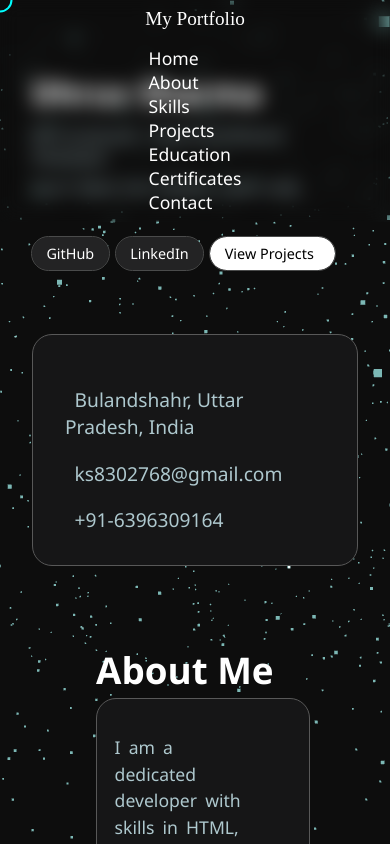
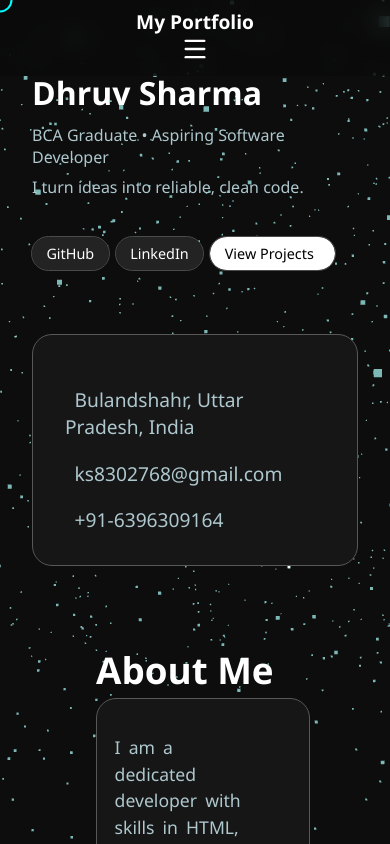
Before and after one commit to Dhruv-Learning/Portfolio_In_React, a React (Vite) app: page / in a window 390 px wide. Shown: the top 844 px of the page. Built offline with nearby package versions, Linux system fonts and the light colour scheme.

Commit message:
make navbar reponsive

```diff
--- a/package.json
+++ b/package.json
@@ -12,6 +12,7 @@
   "dependencies": {
     "@react-three/drei": "^10.7.6",
     "@react-three/fiber": "^9.3.0",
+    "lucide-react": "^0.544.0",
     "react": "^19.1.1",
     "react-dom": "^19.1.1",
     "react-icons": "^5.5.0",
--- a/src/components/Header.jsx
+++ b/src/components/Header.jsx
@@ -1,10 +1,15 @@
-import React from "react";
+import React, { useState } from "react";
+import { Menu, X } from "lucide-react"; // icons for open/close
 
 function Header() {
+  const [menuOpen, setMenuOpen] = useState(false);
+
   return (
-    <header>
+    <header className="header">
       <div className="logo">My Portfolio</div>
-      <ul>
+
+      {/* Desktop Menu */}
+      <ul className={`nav-links ${menuOpen ? "open" : ""}`}>
         <li><a href="#intro">Home</a></li>
         <li><a href="#about">About</a></li>
         <li><a href="#skills">Skills</a></li>
@@ -13,6 +18,11 @@ function Header() {
         <li><a href="#certificates">Certificates</a></li>
         <li><a href="#contact">Contact</a></li>
       </ul>
+
+      {/* Hamburger Icon */}
+      <div className="menu-icon" onClick={() => setMenuOpen(!menuOpen)}>
+        {menuOpen ? <X size={28} /> : <Menu size={28} />}
+      </div>
     </header>
   );
 }
--- a/src/components/Projects.jsx
+++ b/src/components/Projects.jsx
@@ -9,7 +9,7 @@ function Projects() {
           <h4>Portfolio Website</h4>
           <p>A personal portfolio website showcasing my skills and projects.</p>
           <div className="btn">
-            <button><a href="https://github.com/Dhruv-Learning">Live Demo</a></button>
+            <button><a href="portfolio-in-react-taupe.vercel.app">Live Demo</a></button>
             <button><a href="https://github.com/Dhruv-Learning">GitHub</a></button>
           </div>
         </div>
--- a/src/index.css
+++ b/src/index.css
@@ -149,33 +149,75 @@ header {
   display: flex;
   align-items: center;
   justify-content: space-between;
-    padding: 1.5em 18em 1.5em 1.5em;
+  padding: 1.5em 3em;
   position: fixed;
-    top: 0%;
-    z-index: 1;
+  top: 0;
+  z-index: 1000;
   backdrop-filter: blur(10px);
+  background: rgba(10, 10, 11, 0.7);
 }
 
 header .logo {
-    font: 1.4em bolder;
+  font-size: 1.5em;
+  font-weight: bold;
   color: white;
 }
 
-header ul {
+/* Default nav for desktop */
+.nav-links {
   display: flex;
   list-style: none;
-    gap: 15%;
+  gap: 2em;
 }
 
-header ul a {
+.nav-links a {
   text-decoration: none;
   color: white;
   font-size: 1.1em;
+  transition: color 0.3s ease;
 }
 
-header ul a:hover {
+.nav-links a:hover {
   color: #AEC8CE;
 }
+
+/* Hide menu icon by default */
+.menu-icon {
+  display: none;
+  color: white;
+  cursor: pointer;
+}
+
+/* 🔥 Responsive Design 🔥 */
+@media (max-width: 768px) {
+  .menu-icon {
+    display: block;
+    z-index: 1100;
+  }
+
+  .nav-links {
+    position: fixed;
+    top: 0;
+    right: -100%;
+    width: 70%;
+    height: 100vh;
+    background: rgba(15, 15, 15, 0.95);
+    flex-direction: column;
+    align-items: center;
+    justify-content: center;
+    gap: 2em;
+    transition: right 0.4s ease;
+  }
+
+  .nav-links.open {
+    right: 0;
+  }
+
+  .nav-links a {
+    font-size: 1.4em;
+  }
+}
+
 
 /* About Section..... */
 .about {
```
Also changed, not shown: 1 other file (tests, documents, lock files or other folders). Lines whose indentation alone changed are shown as unchanged.
